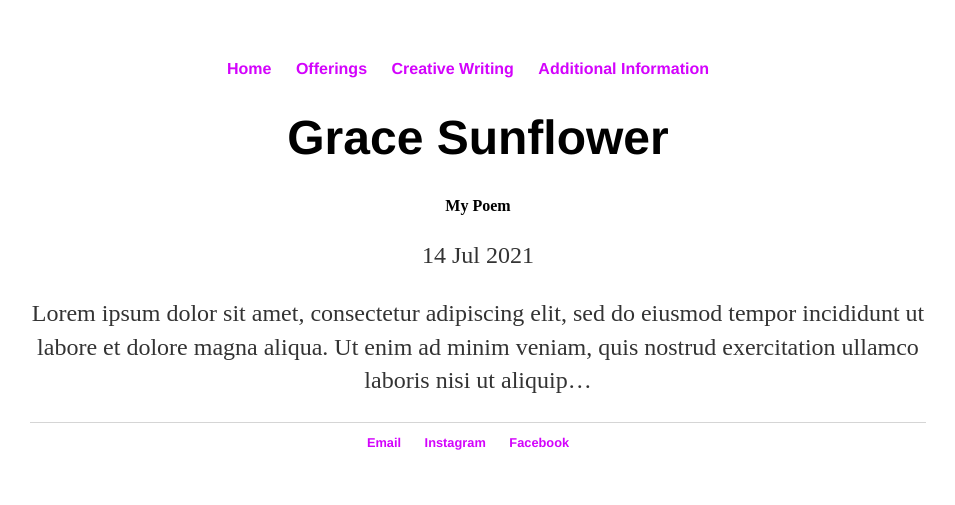
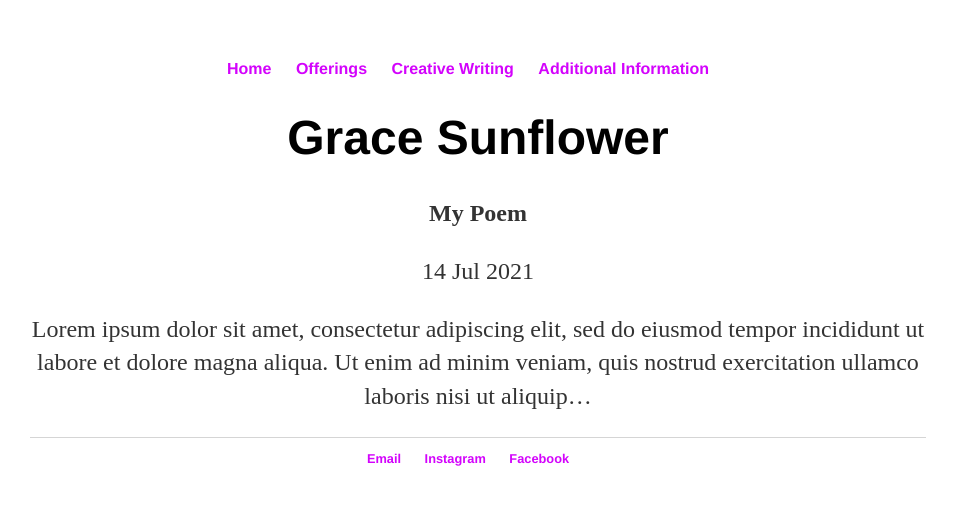
Before and after one commit to Claire-95/GraceWebsite, a Jekyll site: the page built from _posts/2021-07-14-Poem.md, in a window 1280 px wide. Shown: the top 505 px of the page, without its empty margins (162-1117 px from the left). Built offline with Jekyll 4.4.1, drawn with Linux system fonts in a browser that asks for light colours.

Commit message:
Update post.html

```diff
--- a/_layouts/post.html
+++ b/_layouts/post.html
@@ -1,7 +1,7 @@
 ---
 layout: default
 ---
-<h4>{{ page.title }}</h4>
+<b><p>{{ page.title }}</p></b>
 <p class="meta">{{ page.date | date_to_string }}</p>
 
 <div class="post">
```
